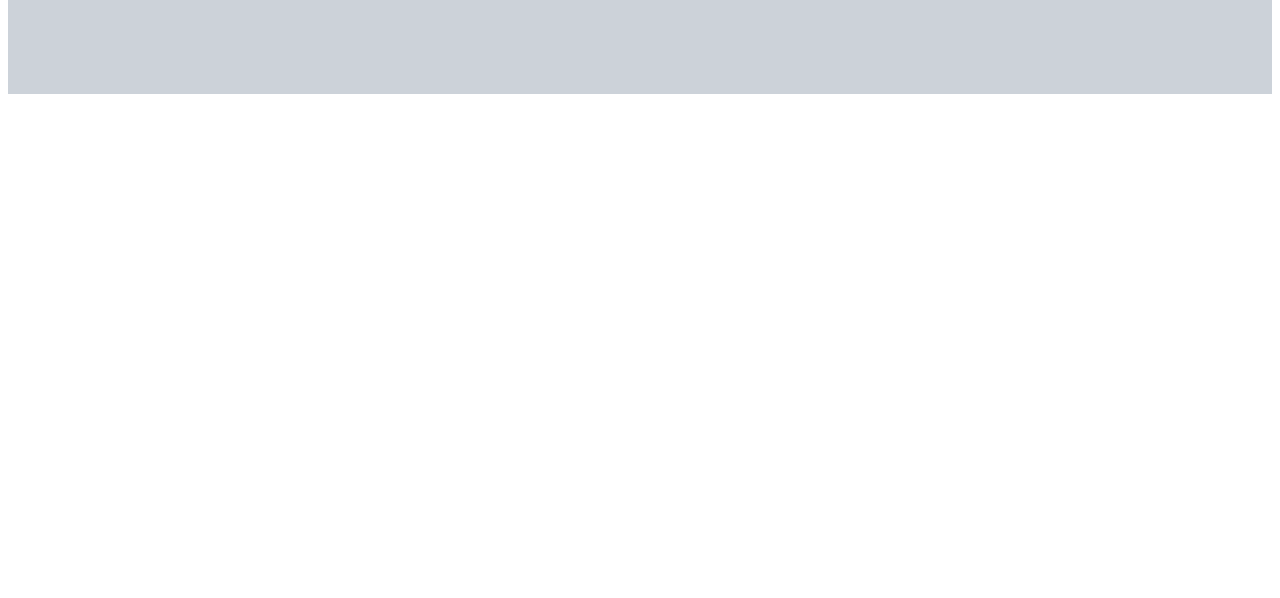
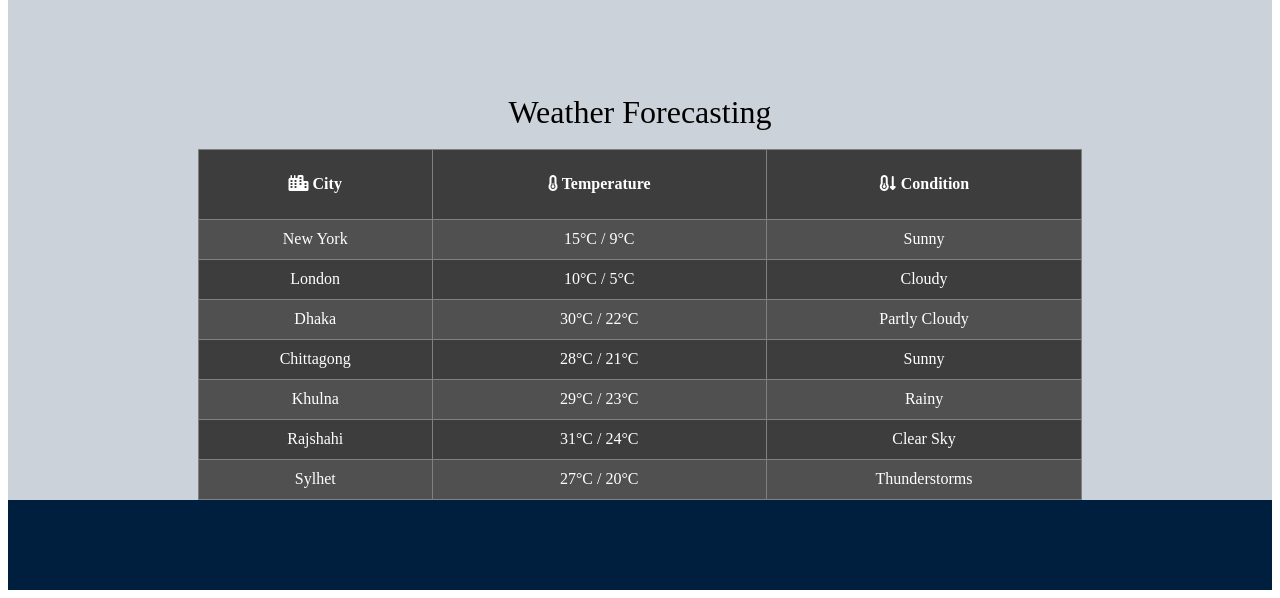
Before and after one commit to popanda49/Newspaper-project-with-HTML, a plain HTML site: page index.html in a window 1280 px wide. Shown: the part 4481-5079 px from the top of the page. Before the commit the page ends 4583 px from the top, so only its background shows below. Drawn offline with Linux system fonts and the light colour scheme.

Commit message:
Section/ weather Forecasting

```diff
--- a/index.html
+++ b/index.html
@@ -486,6 +486,70 @@
             <br>
             <br>
 
+             <!-- Weather Update section -->
+             <div align="center"><font color="#000" size="6">Weather Forecasting</font></div>
+             <br>
+             <table style="background-color: #3d3d3d;" border="1" align="center" rules="all" width="70%" >
+
+                 <tr height="70" align="center" style="background-color: #3d3d3d;">
+                   <th><i class="fa-solid fa-city"></i> City</th>
+                   <th><i class="fa-solid fa-temperature-quarter"></i> Temperature</th>
+                   <th><i class="fa-solid fa-temperature-arrow-down"></i> Condition</th>
+                 </tr>
+                 <tr height="40" align="center">
+                   <td bgcolor="#505050">New York</td>
+                   <td bgcolor="#505050">15°C / 9°C</td>
+                   <td bgcolor="#505050">Sunny</td>
+                 </tr>
+                 <tr height="40" align="center">
+                   <td>London</td>
+                   <td>10°C / 5°C</td>
+                   <td>Cloudy</td>
+                 </tr>
+                 <tr  height="40" align="center">
+                     <td bgcolor="#505050">Dhaka</td>
+                     <td bgcolor="#505050">30°C / 22°C</td>
+                     <td bgcolor="#505050">Partly Cloudy</td>
+                 </tr>
+                 <tr  height="40" align="center">
+                     <td>Chittagong</td>
+                     <td>28°C / 21°C</td>
+                     <td>Sunny</td>
+                 </tr>
+                 <tr  height="40" align="center">
+                     <td bgcolor="#505050">Khulna</td>
+                     <td bgcolor="#505050">29°C / 23°C</td>
+                     <td bgcolor="#505050">Rainy</td>
+                 </tr>
+                 <tr  height="40" align="center">
+                     <td>Rajshahi</td>
+                     <td>31°C / 24°C</td>
+                     <td>Clear Sky</td>
+                 </tr>
+                 <tr  height="40" align="center">
+                     <td bgcolor="#505050">Sylhet</td>
+                     <td bgcolor="#505050">27°C / 20°C</td>
+                     <td bgcolor="#505050">Thunderstorms</td>
+                 </tr>
+
+               </table>
+
+
+
+
+
+
+
+         </section>
+
+  </section>
+         <br>
+         <br>
+         <br>
+         <br>
+         <br>
+
+
 
 
     </main>
```
